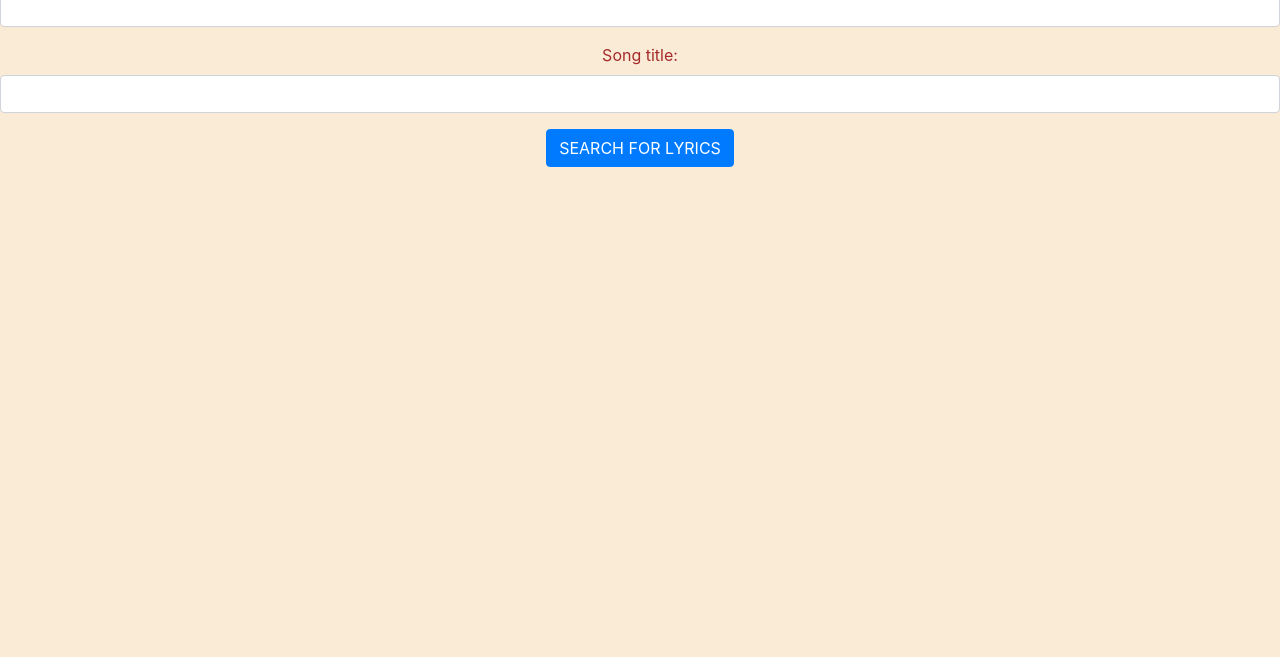
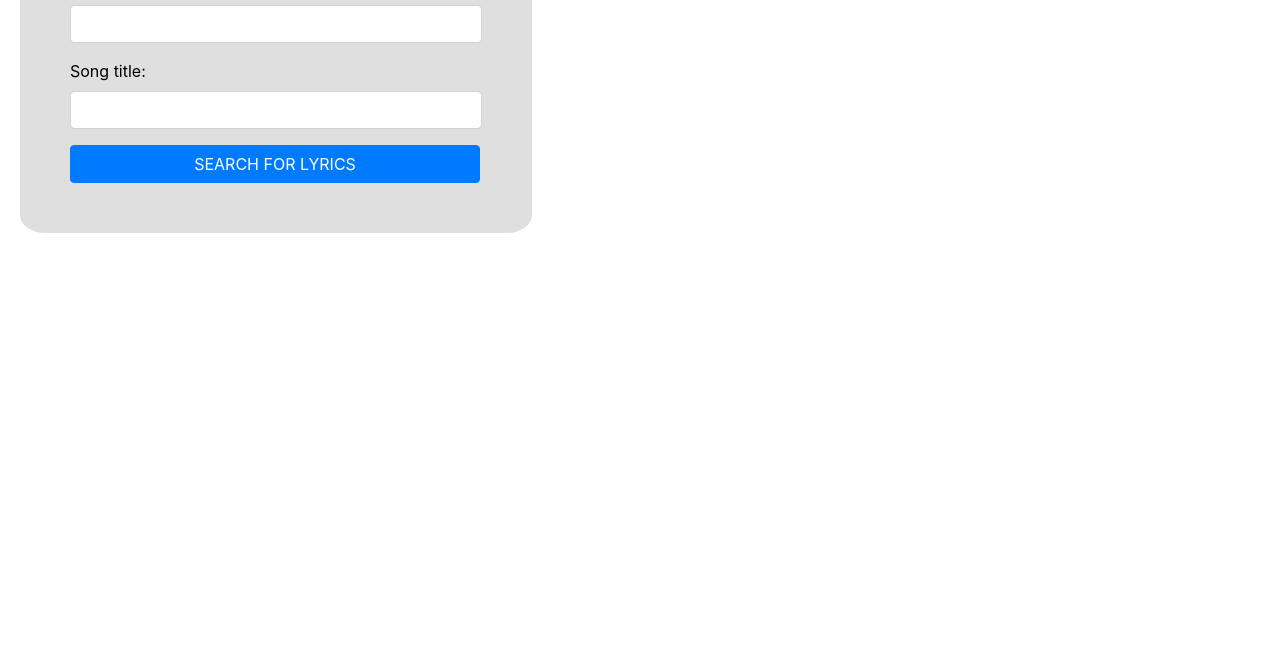
Before and after one commit to Gabrielle-Tobermann/lyrics-api, a website built with webpack: page src/index.html in a window 1280 px wide. Shown: the part 143-800 px from the top of the page. Built offline with nearby package versions, Linux system fonts and the light colour scheme.

Commit message:
adding styling

```diff
--- a/src/javascripts/components/form.js
+++ b/src/javascripts/components/form.js
@@ -1,5 +1,5 @@
 const lyricsForm = () => {
-  document.querySelector('#form-container').innerHTML = '<form><div class="form-group"><label for="artist">Artist:</label><input type="text" class="form-control" id="artist" aria-describedby="artist"></div><div class="form-group"><label for="songTitle">Song title:</label><input type="text" class="form-control" id="song"></div><button id="get-lyrics" type="submit" class="btn btn-primary">SEARCH FOR LYRICS</button></form>';
+  document.querySelector('#form-container').innerHTML = '<form><h2>Song Lyrics Search Form</h2><div class="form-group"><label for="artist">Artist:</label><input type="text" class="form-control" id="artist" aria-describedby="artist"></div><div class="form-group"><label for="songTitle">Song title:</label><input type="text" class="form-control" id="song"></div><button id="get-lyrics" type="submit" class="btn btn-primary">SEARCH FOR LYRICS</button></form>';
 };
 
 export default lyricsForm;
--- a/src/javascripts/helpers/domEvents.js
+++ b/src/javascripts/helpers/domEvents.js
@@ -11,6 +11,7 @@ const domEvents = () => {
         song: document.querySelector('#song').value
       };
       getLyrics(obj.artist, obj.song).then((lyrics) => showLyrics(lyrics));
+      document.querySelector('form').reset();
     }
   });
 };
--- a/src/styles/main.scss
+++ b/src/styles/main.scss
@@ -2,8 +2,19 @@
 @import "~@fortawesome/fontawesome-free/css/all.min.css";
 
 body {
-  background-color: antiquewhite;
-  color: brown;
-  text-align: center;
-  margin-top: 100px;
+  background-color: white;
+  color: black;
 }
+
+form {
+  width: 40%;
+  margin: 20px;
+  padding: 50px;
+  background: #DFDFDF;
+  border-radius: 5%;
+}
+
+button {
+  width: 410px;
+  background-color: #008000;
+}
```
